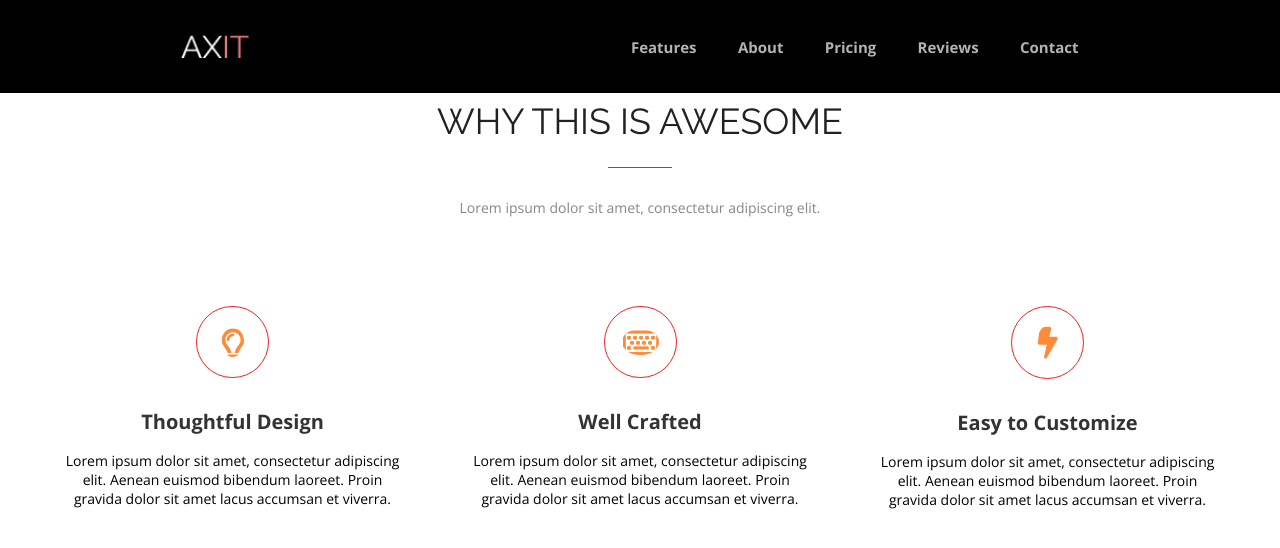
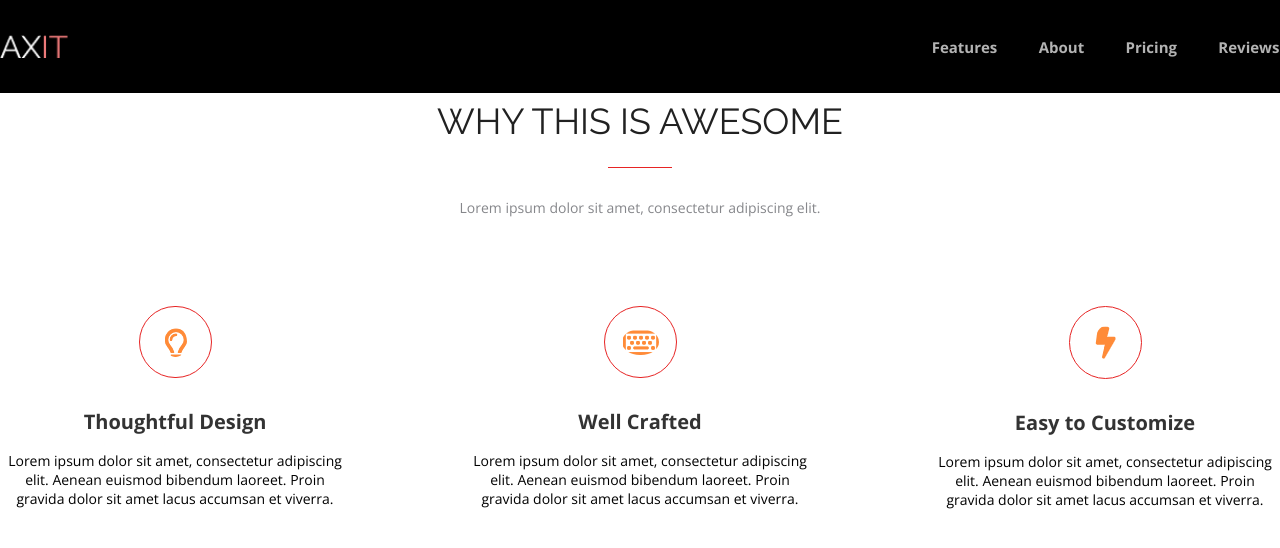
Before and after one commit to 4e1ik/first_hw_in_course, a plain HTML site: page index.html in a window 1280 px wide. Drawn offline with nearby package versions, Linux system fonts and the light colour scheme.

Commit message:
add width:1400px

```diff
--- a/main.less
+++ b/main.less
@@ -1,8 +1,9 @@
 body{
 
-    max-width: 100%;
+    // max-width: 100%;
     text-align: center;
-    right: 50%;
+    // margin: auto;
+    // width: 1400px;
 
 
     button:hover {
@@ -14,12 +15,13 @@ body{
         width: 100%;
         position: fixed;
 
-
         .header {
             display: flex;
-            justify-content: space-around;
+            justify-content: space-between;
             align-items: stretch;
             padding:35px 0px;
+            margin: auto;
+            width: 1400px;
 
             .logo {
                 width: 68px;
@@ -48,6 +50,11 @@ body{
         }
     }
 
+    .container3 {
+        max-width: 100%;
+        margin: auto;
+        width: 1400px;
+
         .text_h2 {
             font-family: 'Raleway', sans-serif;
             font-style: normal;
@@ -60,6 +67,8 @@ body{
             padding-bottom:25px;
             max-width: 100%;
             text-align: center;
+            display: flex;
+            justify-content: center;
         }
 
         .line {
@@ -67,6 +76,8 @@ body{
             width: 64px;
             background-color: #E72424;
             margin: auto;
+            display: flex;
+            justify-content: center;
         }
 
         .text_only {
@@ -79,6 +90,8 @@ body{
             color:#86878B;
             max-width: 100%;
             text-align: center;
+            display: flex;
+            justify-content: center;
         }
 
         .section {
@@ -106,7 +119,8 @@ body{
             .section_text2 {
 
                 display: flex;
-            justify-content: space-evenly;
+                justify-content: space-between;
+                left:50%;
 
                 h3 {
                     font-family: 'Open Sans';
@@ -134,3 +148,4 @@ body{
             }
         }
     }
+}
--- a/style/reset.css
+++ b/style/reset.css
@@ -331,6 +331,7 @@ input,
 select,
 textarea {
     color: #222;
+    width: 1400;
 }
 
 
```
Also changed, not shown: dist/main.css. Lines whose indentation alone changed are shown as unchanged.
